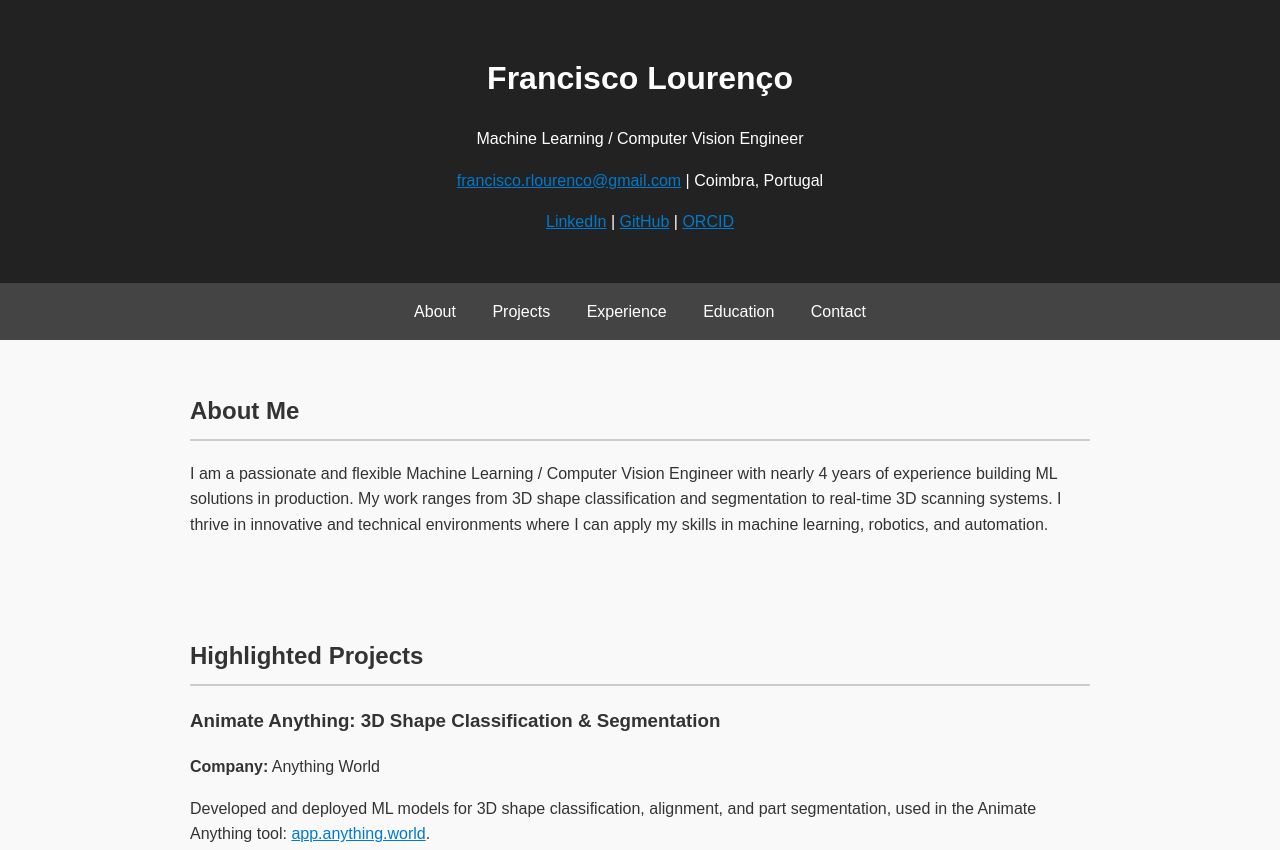
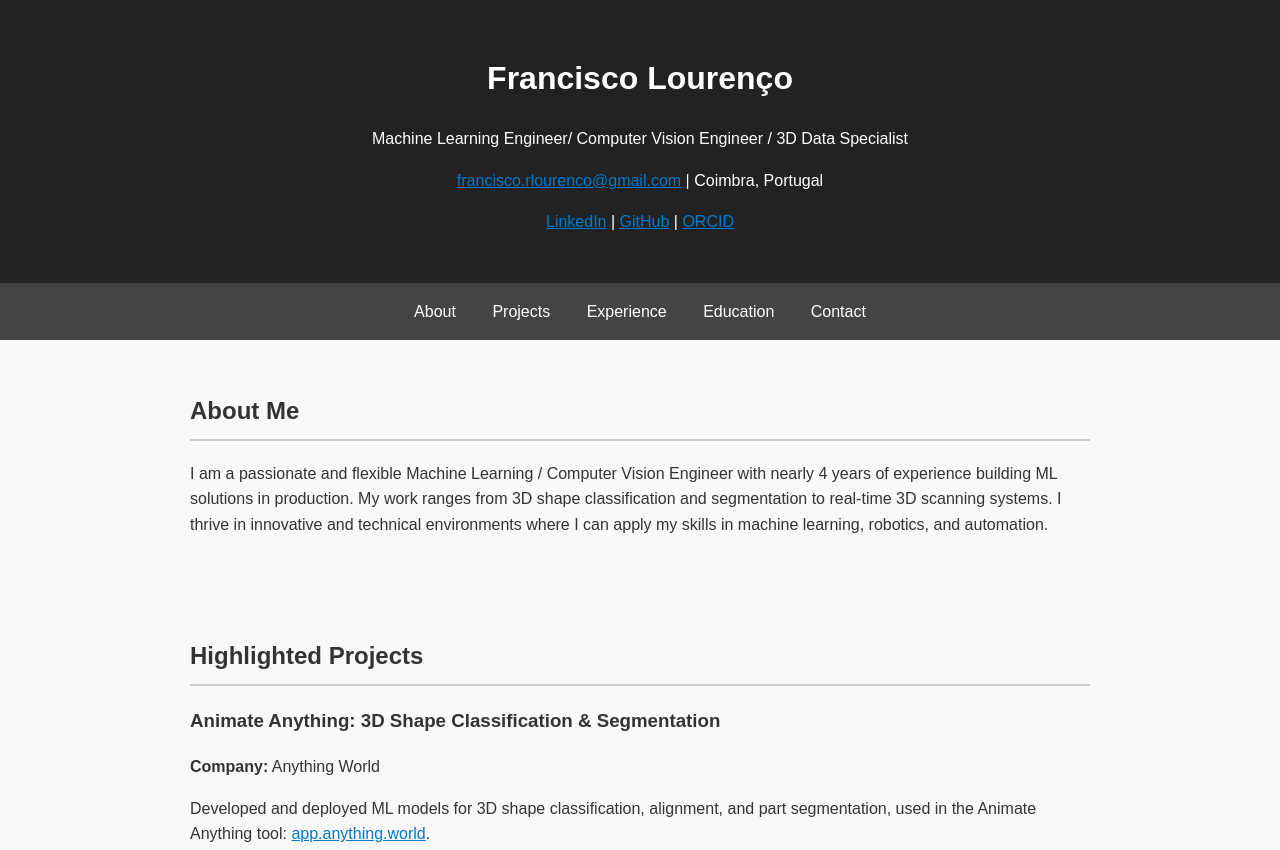
Before and after one commit to francisco-lourenco-2/francisco-lourenco.github.io, a plain HTML site: page index.html in a window 1280 px wide. Shown: the top 850 px of the page. Drawn offline with Linux system fonts and the light colour scheme.

Commit message:
minor change

```diff
--- a/index.html
+++ b/index.html
@@ -55,7 +55,7 @@
 <body>
   <header>
     <h1>Francisco Lourenço</h1>
-    <p>Machine Learning / Computer Vision Engineer</p>
+    <p>Machine Learning Engineer/ Computer Vision Engineer / 3D Data Specialist</p>
     <p><a href="mailto:francisco.rlourenco@gmail.com">francisco.rlourenco@gmail.com</a> | Coimbra, Portugal</p>
     <p>
       <a href="https://linkedin.com/in/franciscorlourenco" target="_blank">LinkedIn</a> |
```
